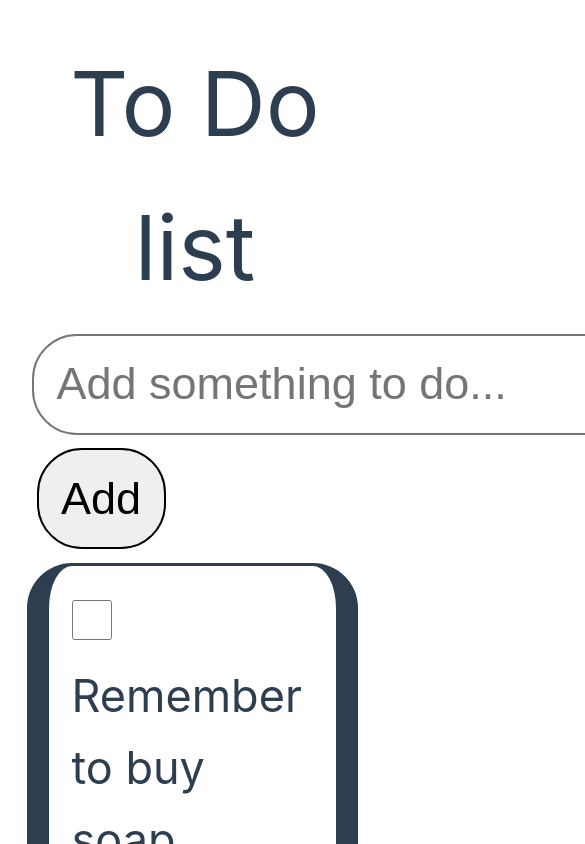
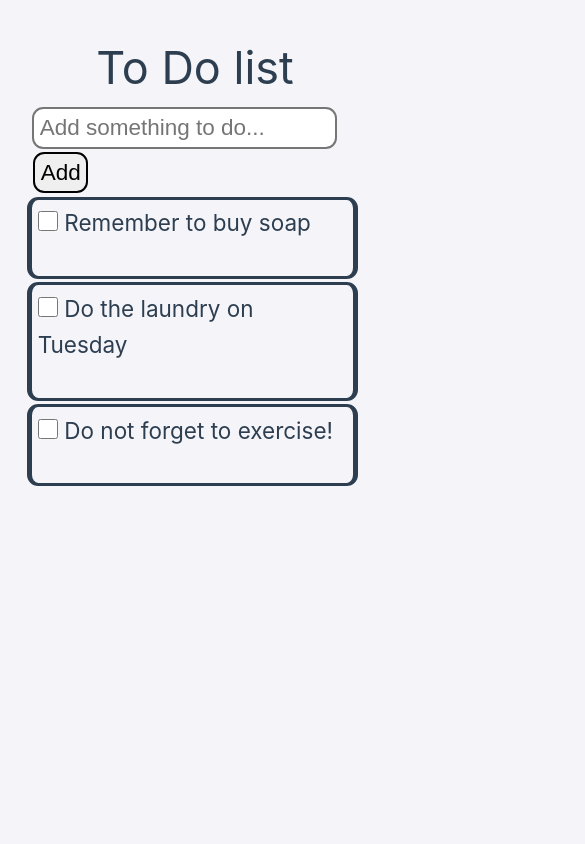
Before and after one commit to StanciuMihai/Vue-To-Do-App, a Vue app: page / in a window 390 px wide. Shown: the top 844 px of the page, 585 px wide, since content can reach past the window. Built offline with nearby package versions, Linux system fonts and the light colour scheme.

Commit message:
Added responsive features for mobile

```diff
--- a/src/assets/main.css
+++ b/src/assets/main.css
@@ -21,15 +21,13 @@ a,
   }
 }
 
-@media (min-width: 1024px) {
+
   body {
     display: flex;
     flex-direction: column;
     place-items: center;
 
     background-color: #f4f4f9;
-
-
 
   }
 
@@ -38,7 +36,7 @@ a,
     grid-template-columns: 1fr 1fr;
     padding: 0 2rem;
   } */
-}
+
 
 #header{
   font-size:6em;
@@ -200,3 +198,64 @@ a,
   width: 100%;
   font-size: 1em;
 }
+
+@media (max-width: 800px) {
+  #header{
+    font-size:3em;
+    text-align: center;
+    /*text-shadow: 2px 2px 2px rgba(0, 0, 0, 0.5);*/
+
+  }
+  #text{
+    font-size: 1.5em;
+    margin-top: 0.15em;
+    border-style: solid;
+    border-radius: 0.5em;
+    padding: 0.25em 0.25em 0.25em 0.25em;
+
+    /* border-right-color:crimson; */
+    /* border-right-width: 0.5em; */
+    /* border-left-color:darkorange; */
+    /* border-left-width: 0.5em; */
+  }
+
+  .list {
+    list-style-type: none;
+
+  }
+
+  .btn{
+    font-size: 1.5em;
+    margin-top: 0.15em;
+    border-style: solid;
+    border-radius: 0.5em;
+    padding: 0.25em 0.25em 0.25em 0.25em;
+    margin-left: 0.05em;
+  }
+  .btn:hover{
+    background-color: hsla(160, 100%, 37%, 0.2);
+  }
+  .ListItem{
+    font-size: 1.5em;
+    margin-top: 0.15em;
+    border-style: solid;
+    border-radius: 0.5em;
+    padding: 0.25em 0.25em 0.25em 0.25em;
+    /* border-right-color:crimson; */
+    border-right-width: 0.25em;
+    /* border-left-color:darkorange; */
+    border-left-width: 0.25em;
+    margin-left: -2em;
+    max-width: 16em;
+    word-break: normal;
+    overflow-wrap: break-word;
+  }
+
+  .checkbox{
+    width:1.5em;
+    height:1.5em;
+    accent-color:rgba(0, 128, 0, 0.477);
+    margin-right: 0.5em;
+  }
+
+}
```
